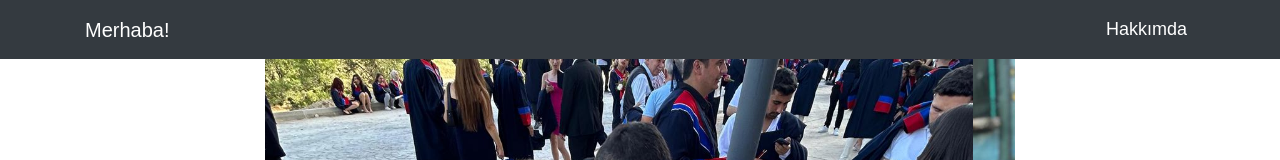
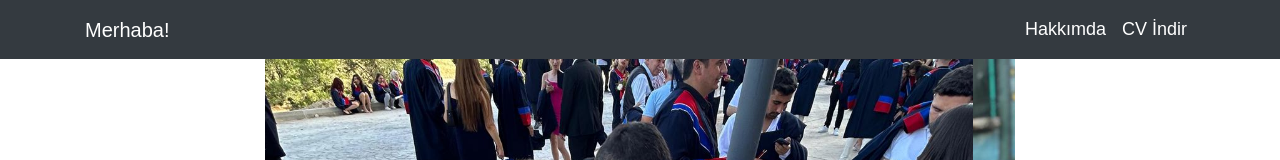
Before and after one commit to MBurakKesen/muhammedburakkesen_offical, a website: page index.html in a window 1280 px wide. Shown: the top 160 px of the page. Drawn offline with nearby package versions, Linux system fonts and the light colour scheme.

Commit message:
cv eklendi

```diff
--- a/index.html
+++ b/index.html
@@ -67,6 +67,10 @@
             <ul class="navbar-nav">
                 <li class="nav-item">
                     <a class="nav-link" href="#about">Hakkımda</a>
+                </li>
+                <li>
+                    <a class="nav-link" href="https://www.mediafire.com/file/ihdytjefkptwczt/MUHAMMED_BURAK_KESEN_CV.pdf/file">CV İndir</a>
+
                 </li>
 
             </ul>
```
